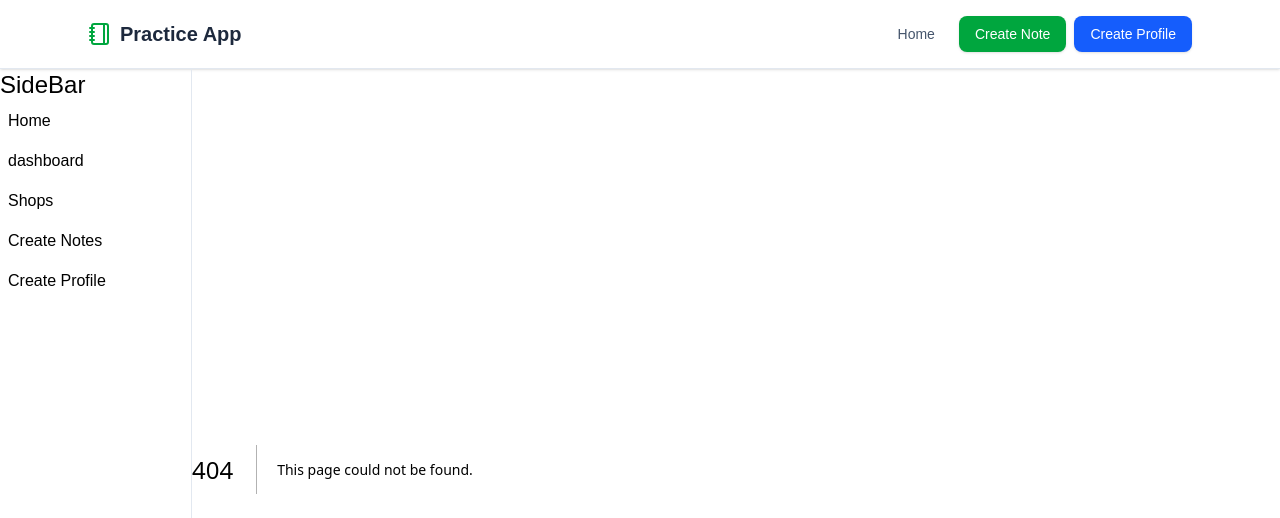
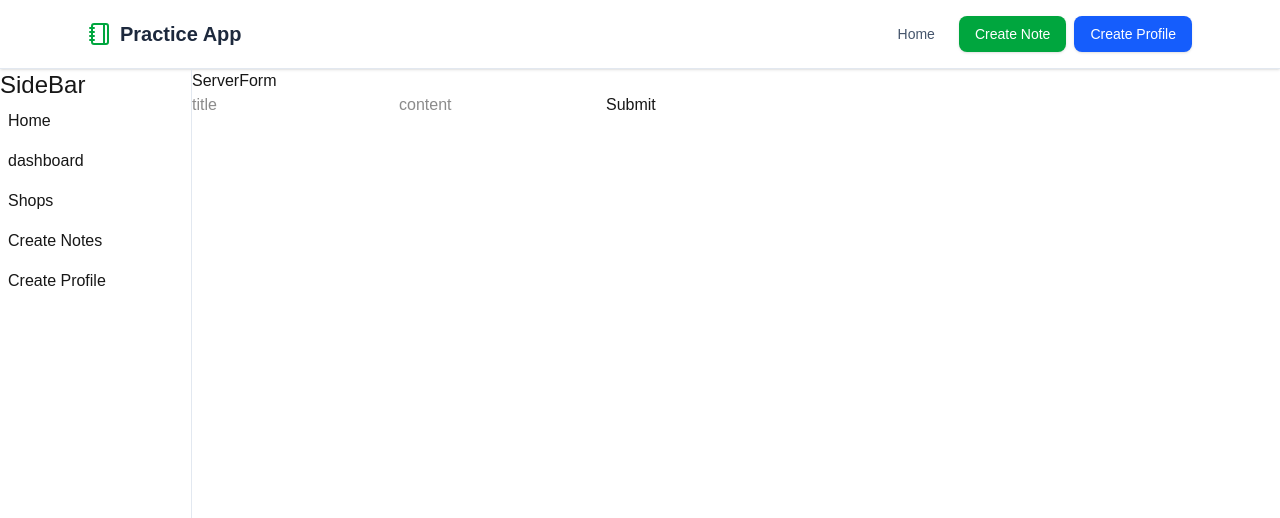
Before and after one commit to tonmoystark/full-stack-notes-app, a Next.js app: page /serverForm in a window 1280 px wide. Before the commit this address had no page. Shown: the top 518 px of the page. Built offline with nearby package versions, Linux system fonts and the light colour scheme.

Commit message:
learning server actions

```diff
--- /dev/null
+++ b/app/actions/practiceForm.js
@@ -0,0 +1,7 @@
+"use server";
+
+export async function practiceForm(formData) {
+  const title = formData.get("title");
+  const content = formData.get("content");
+  console.log(title, content);
+}
--- /dev/null
+++ b/app/serverForm/page.jsx
@@ -0,0 +1,12 @@
+import ServerForm from "@/components/ServerForm";
+import React from "react";
+
+const PracticeServerFrom = () => {
+  return (
+    <div>
+      <ServerForm />
+    </div>
+  );
+};
+
+export default PracticeServerFrom;
--- /dev/null
+++ b/components/ServerForm.jsx
@@ -0,0 +1,17 @@
+import { practiceForm } from "@/app/actions/practiceForm";
+import React from "react";
+
+const ServerForm = () => {
+  return (
+    <div>
+      <h1>ServerForm</h1>
+      <form action={practiceForm}>
+        <input type="text" name="title" placeholder="title" />
+        <input type="text" name="content" placeholder="content" />
+        <button type="submit">Submit</button>
+      </form>
+    </div>
+  );
+};
+
+export default ServerForm;
```
